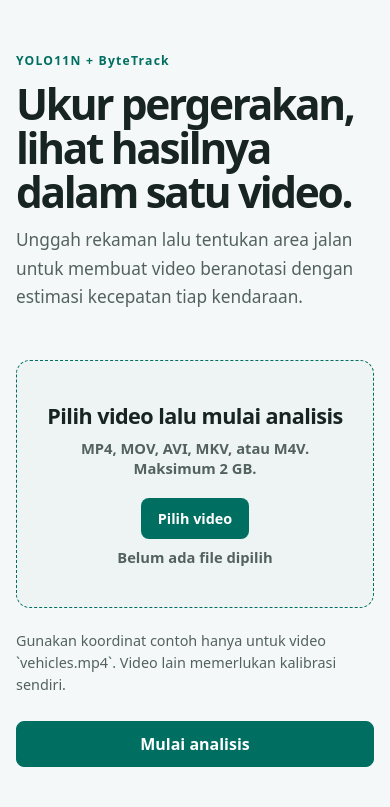
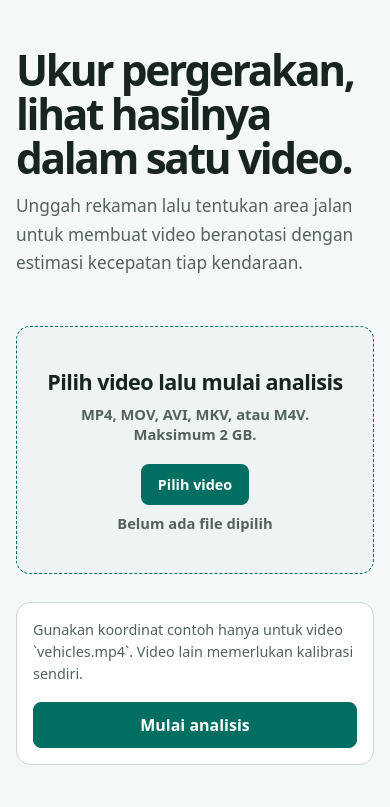
Before and after one commit to irfanqs/pit-dispatch-monitoring, a Flask app: page / in a window 390 px wide. Shown: the part 76-883 px from the top of the page. After the commit the page ends 841 px from the top, so only its background shows below. Run offline with Flask 3, Linux system fonts and the light colour scheme.

Commit message:
style: refine analysis page spacing

```diff
--- a/static/style.css
+++ b/static/style.css
@@ -38,7 +38,7 @@ button, input { font: inherit; }
 .intro { max-width: 730px; }
 .kicker { color: var(--accent); font-size: 0.76rem; font-weight: 750; letter-spacing: 0.1em; }
 h1, h2 { margin: 12px 0; letter-spacing: -0.055em; line-height: 1.04; }
-h1 { font-size: clamp(2.65rem, 6vw, 4.8rem); max-width: 800px; }
+h1 { margin-top: 0; font-size: clamp(2.65rem, 6vw, 4.8rem); max-width: 800px; }
 h2 { font-size: clamp(1.75rem, 3.5vw, 2.5rem); }
 .intro p { max-width: 650px; margin: 0; color: var(--muted); font-size: 1.08rem; line-height: 1.65; }
 .analysis-form { margin-top: 48px; }
@@ -58,7 +58,7 @@ label { font-size: 0.9rem; font-weight: 700; }
 input:not([type="file"]) { width: 100%; color: var(--text); background: var(--canvas); border: 1px solid var(--line); border-radius: 8px; padding: 11px 12px; outline: none; }
 input:focus { border-color: var(--accent); box-shadow: 0 0 0 3px color-mix(in srgb, var(--accent) 20%, transparent); }
 small { color: var(--muted); line-height: 1.45; }
-.action-row { display: flex; align-items: center; justify-content: space-between; gap: 24px; margin-top: 22px; }
+.action-row { display: flex; align-items: center; justify-content: space-between; gap: 24px; margin-top: 28px; padding: 18px 20px 18px 24px; border: 1px solid var(--line); border-radius: var(--radius); background: var(--surface); }
 .action-row p { max-width: 640px; margin: 0; color: var(--muted); font-size: 0.9rem; line-height: 1.55; }
 button { margin-top: 0; min-width: 160px; color: var(--surface); background: var(--accent); border: 1px solid var(--accent); cursor: pointer; transition: background 180ms ease, transform 180ms ease; }
 button:hover, .download-link:hover { background: var(--accent-strong); }
@@ -117,7 +117,8 @@ video { width: 100%; display: block; border-radius: 9px; background: #111; }
   .calibration-actions button { width: 100%; }
   .mode-selector { grid-template-columns: 1fr; }
   .gate-list { grid-template-columns: 1fr; }
-  .action-row button, .download-link, .secondary-link { width: 100%; text-align: center; }
+.action-row button, .download-link, .secondary-link { width: 100%; text-align: center; }
+.action-row { padding: 16px; gap: 16px; }
 }
 
 @media (max-width: 440px) {
--- a/templates/index.html
+++ b/templates/index.html
@@ -16,7 +16,6 @@
 
       <section class="workspace" aria-labelledby="page-title">
         <div class="intro">
-          <span class="kicker">YOLO11N + ByteTrack</span>
           <h1 id="page-title">Ukur pergerakan, lihat hasilnya dalam satu video.</h1>
           <p>Unggah rekaman lalu tentukan area jalan untuk membuat video beranotasi dengan estimasi kecepatan tiap kendaraan.</p>
         </div>
```
